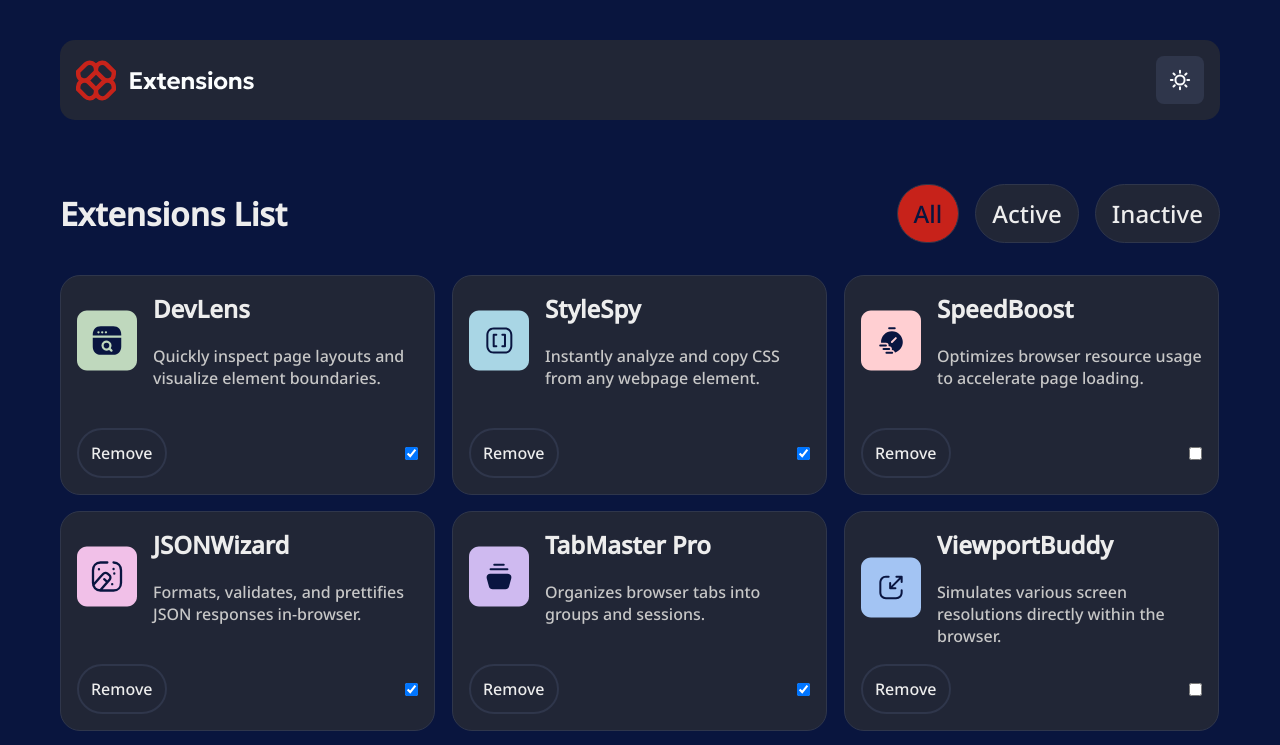
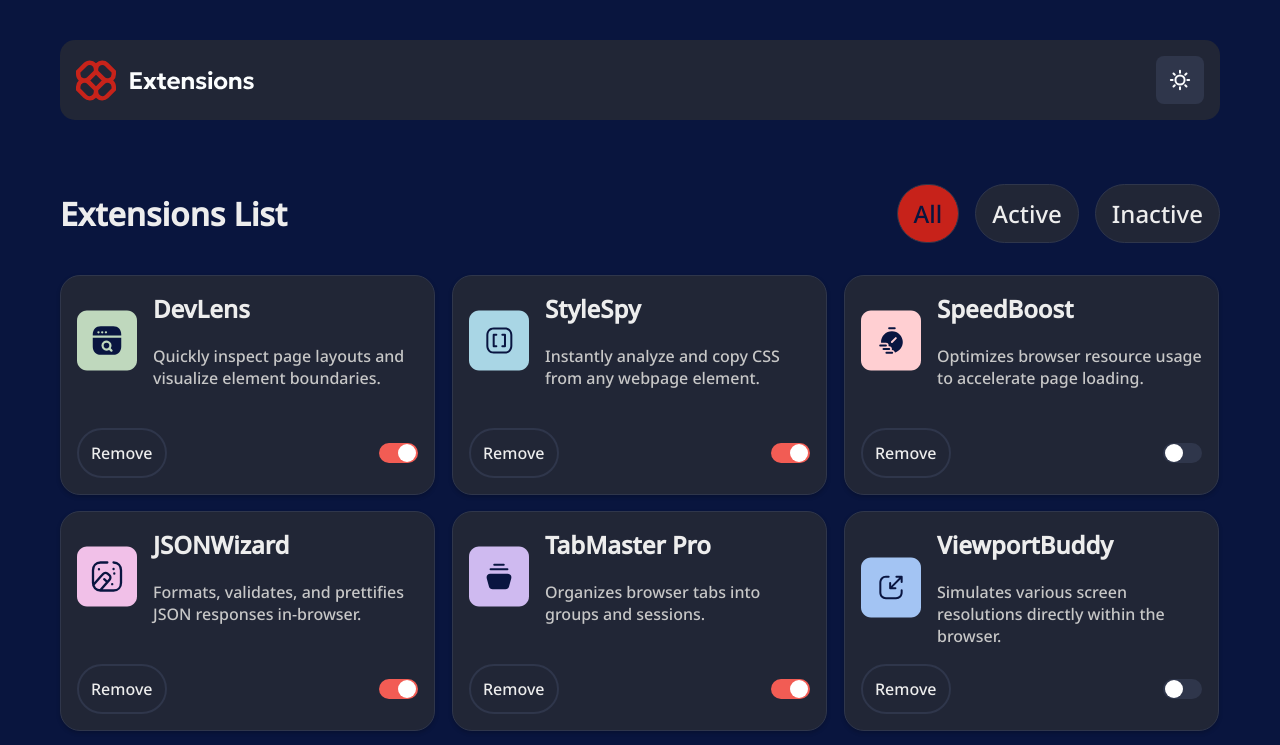
Before and after one commit to WagnerReis/extension-manager-challenge, a React (Vite) app: page / in a window 1280 px wide. Shown: the top 745 px of the page. Built offline with nearby package versions, Linux system fonts and the light colour scheme.

Commit message:
feat(card): add logic for change active status

```diff
--- a/src/components/Card/index.tsx
+++ b/src/components/Card/index.tsx
@@ -6,14 +6,23 @@ import {
   RemoveButton,
 } from "./styles";
 
+import { Switch } from "../../components/Switch";
+
 interface CardProps {
   logo: string;
   title: string;
   description: string;
   isActive: boolean;
+  onCheckedChange: (checked: boolean) => void;
 }
 
-export function Card({ logo, title, description, isActive }: CardProps) {
+export function Card({
+  logo,
+  title,
+  description,
+  isActive,
+  onCheckedChange,
+}: CardProps) {
   return (
     <CardContainer>
       <CardHeader>
@@ -26,7 +35,7 @@ export function Card({ logo, title, description, isActive }: CardProps) {
 
       <CardFooter>
         <RemoveButton>Remove</RemoveButton>
-        <input type="checkbox" checked={isActive} />
+        <Switch checked={isActive} onCheckedChange={onCheckedChange} />
       </CardFooter>
     </CardContainer>
   );
--- a/src/components/Card/styles.ts
+++ b/src/components/Card/styles.ts
@@ -13,6 +13,8 @@ export const CardContainer = styled.div`
   flex-direction: column;
   justify-content: space-between;
   padding: 1rem;
+
+  box-shadow: ${(props) => props.theme.shadows.small};
 `;
 
 export const CardHeader = styled.div`
--- a/src/contexts/ThemeContext.tsx
+++ b/src/contexts/ThemeContext.tsx
@@ -14,9 +14,6 @@ export function ThemeProvider({ children }: { children: React.ReactNode }) {
   const [theme, setTheme] = useState("dark");
 
   function toogleTheme() {
-    const currentTheme = localStorage.getItem("userTheme");
-    console.log("aqui", currentTheme);
-
     const newTheme = theme === "dark" ? "light" : "dark";
 
     setTheme(newTheme);
--- a/src/pages/Home/index.tsx
+++ b/src/pages/Home/index.tsx
@@ -1,13 +1,21 @@
-import { useState } from "react";
+import { useCallback, useEffect, useState } from "react";
 import { Header } from "../../components/Header";
 import { Container, NavBar, Content, NavButton } from "./styles";
 
 import data from "../../../data.json";
 import { Card } from "../../components/Card";
 
+interface Extension {
+  logo: string;
+  name: string;
+  description: string;
+  isActive: boolean;
+}
+
 export function Home() {
-  const [extensions, setExtensions] = useState(data);
+  const [extensions, setExtensions] = useState<Extension[]>(data);
   const [selected, setSelected] = useState("all");
+  const [allExtensions, setAllExtensions] = useState<Extension[]>(data);
 
   function handleFilterByActiveExtensions() {
     setSelected("active");
@@ -23,6 +31,28 @@ export function Home() {
     setSelected("all");
     setExtensions(data);
   }
+
+  const handleToggleExtension = useCallback((name: string) => {
+    setAllExtensions((prevExtensions) => {
+      const updatedExtensions = prevExtensions.map((extension) => {
+        if (extension.name === name) {
+          return { ...extension, isActive: !extension.isActive };
+        }
+        return extension;
+      });
+      return updatedExtensions;
+    });
+  }, []);
+
+  useEffect(() => {
+    if (selected === "active") {
+      setExtensions(allExtensions.filter((item) => item.isActive === true));
+    } else if (selected === "inactive") {
+      setExtensions(allExtensions.filter((item) => item.isActive === false));
+    } else {
+      setExtensions(allExtensions);
+    }
+  }, [allExtensions, selected]);
 
   return (
     <Container>
@@ -61,6 +91,7 @@ export function Home() {
             title={item.name}
             description={item.description}
             isActive={item.isActive}
+            onCheckedChange={() => handleToggleExtension(item.name)}
           />
         ))}
       </Content>
```
Also changed, not shown: 1 other file (tests, documents, lock files or other folders).
